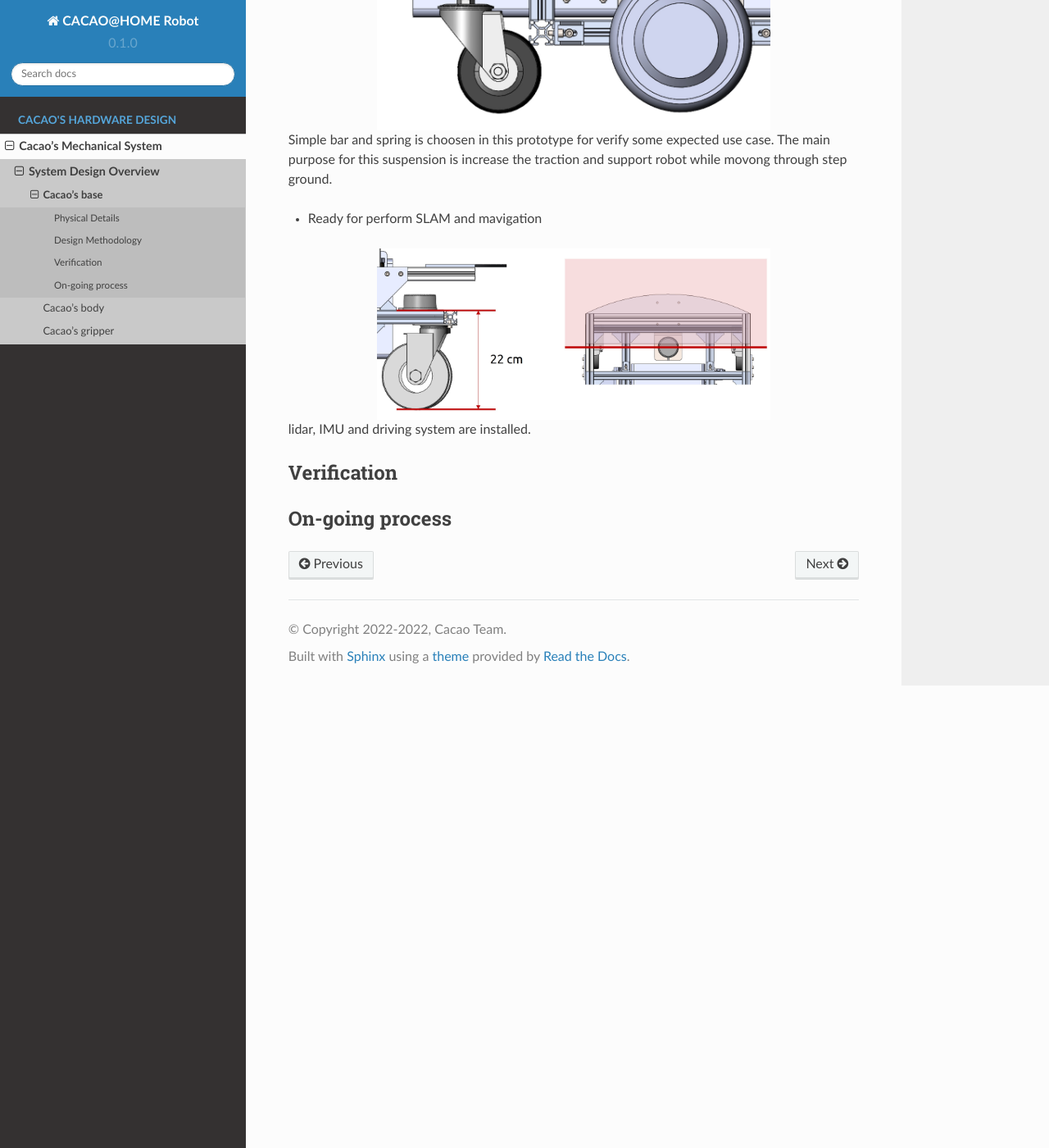
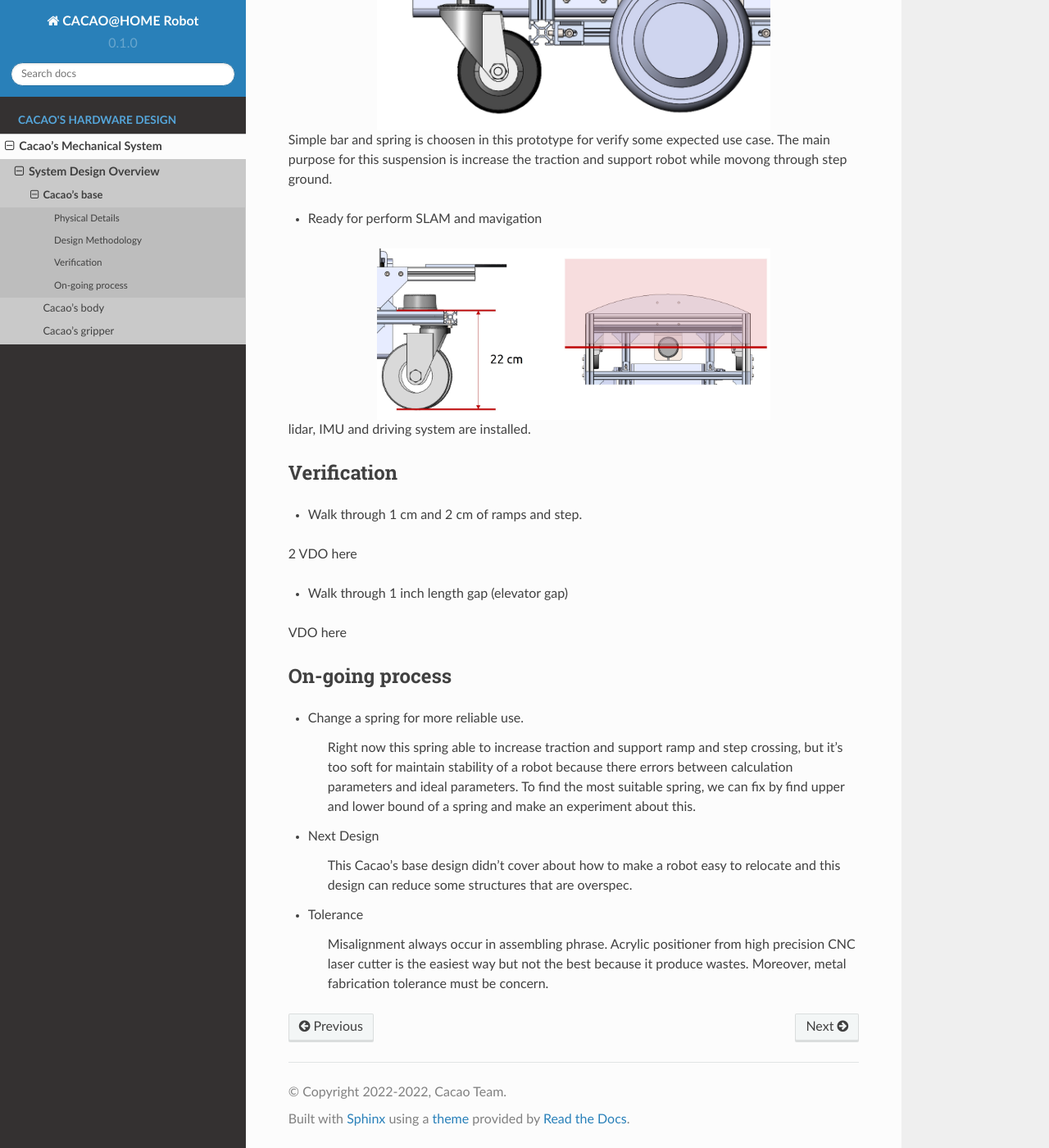
Before and after one commit to Lattawat/Cacao-Mechanics-Team-Document, a Sphinx documentation site: the page built from docs/source/mechanical_system/mech_docs/Cacao_base.rst, in a window 1280 px wide and 1400 px high, scrolled down 1672 px. Shown: the whole window at 82% size. Built offline with Sphinx 7.4.7 and the Read the Docs theme 2.0.0, drawn with Linux system fonts in a browser that asks for light colours.

Commit message:
adding a verifation detail

```diff
--- a/docs/source/mechanical_system/mech_docs/Cacao_base.rst
+++ b/docs/source/mechanical_system/mech_docs/Cacao_base.rst
@@ -66,6 +66,24 @@ lidar, IMU and driving system are installed.
 
 Verification
 ************
+- Walk through 1 cm and 2 cm of ramps and step.
+
+2 VDO here
+
+- Walk through 1 inch length gap (elevator gap)
+
+VDO here
 
 On-going process
 ****************
+- Change a spring for more reliable use.
+
+    Right now this spring able to increase traction and support ramp and step crossing, but it's too soft for maintain stability of a robot because there errors between calculation parameters and ideal parameters. To find the most suitable spring, we can fix by find upper and lower bound of a spring and make an experiment about this.
+
+- Next Design
+
+    This Cacao's base design didn't cover about how to make a robot easy to relocate and this design can reduce some structures that are overspec.
+
+- Tolerance
+
+    Misalignment always occur in assembling phrase. Acrylic positioner from high precision CNC laser cutter is the easiest way but not the best because it produce wastes. Moreover, metal fabrication tolerance must be concern.
```
Also changed, not shown: 3 other files.
